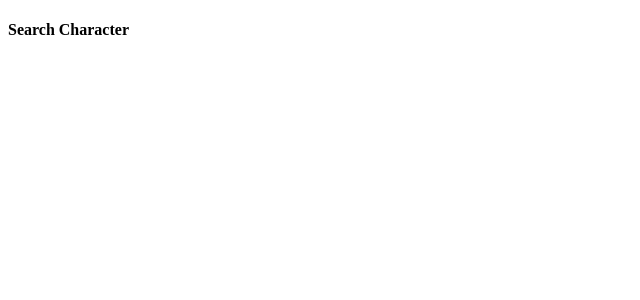
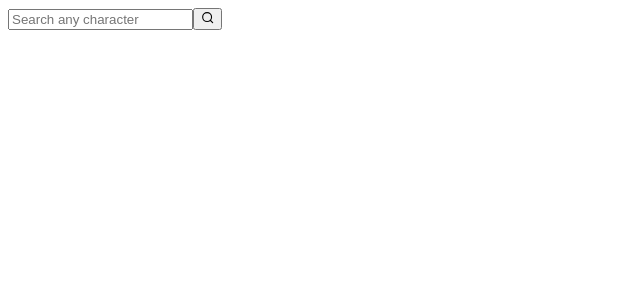
Before and after one commit to bbissing/nintendo-encyclopedia, a React app: page /search_character in a window 1280 px wide. Shown: the top 300 px of the page, without its empty margins (0-640 px from the left). Built offline with nearby package versions, Linux system fonts and the light colour scheme; the HTML template or start-up script is replaced by a standard one.

Commit message:
added basic search bar to 'Search Characters' page

```diff
--- a/client/src/components/SearchCharacter.jsx
+++ b/client/src/components/SearchCharacter.jsx
@@ -1,11 +1,22 @@
 import React, { useState, useEffect } from 'react';
+import { FiSearch } from 'react-icons/fi';
+import { IconContext } from "react-icons";
+
+
 
 function SearchCharacter() {
 
   return (
-    <>
-      <h4>Search Character</h4>
-    </>
+    <div className="wrap">
+      <div className="search">
+        <input type="text" className="searchTerm" placeholder="Search any character"/>
+        <button type="submit" className="searchButton">
+          <IconContext.Provider value={{ className: "magnify-glass" }}>
+              <FiSearch />
+          </IconContext.Provider>
+        </button>
+      </div>
+    </div>
   )
 }
 
--- a/package.json
+++ b/package.json
@@ -25,6 +25,7 @@
     "express": "^4.18.2",
     "react": "^18.2.0",
     "react-dom": "^18.2.0",
+    "react-icons": "^4.8.0",
     "react-router-dom": "^6.10.0"
   },
   "devDependencies": {
```
Also changed, not shown: 3 other files (tests, documents, lock files or other folders).
